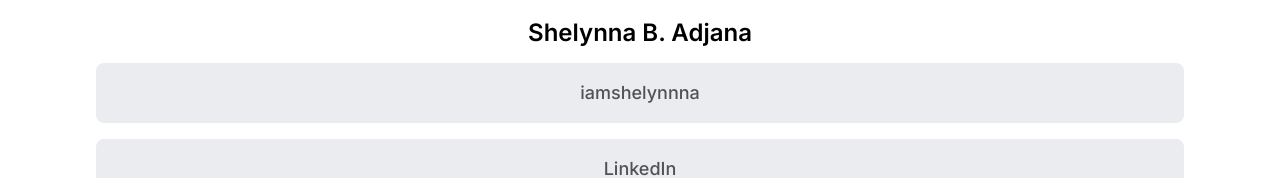
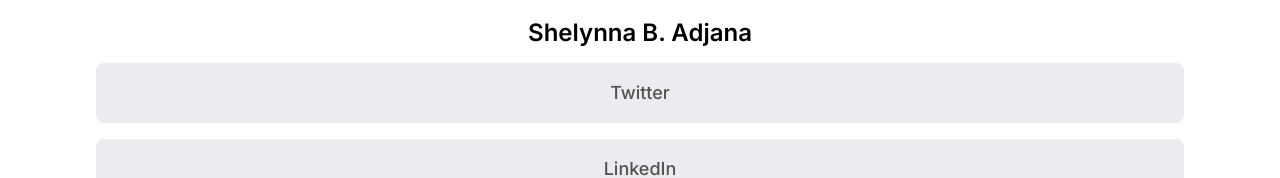
Before and after one commit to shelynna/Zuri-Task-one, a React (Create React App) app: page / in a window 1280 px wide. Shown: the part 185-363 px from the top of the page. Built offline with nearby package versions, Linux system fonts and the light colour scheme.

Commit message:
name change

```diff
--- a/src/components/links.js
+++ b/src/components/links.js
@@ -5,7 +5,7 @@
         title: "contact me from here",
         target: "_blank",
         id: "twitter",
-        name: "iamshelynnna"
+        name: "Twitter"
     },
     {
         href: "https://www.linkedin.com/in/adjana-banawe-63b611189/",
```
